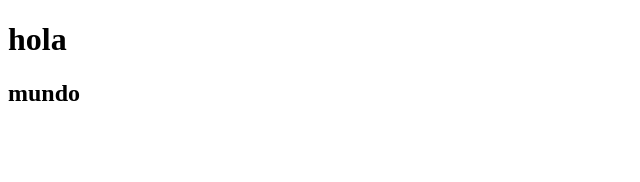
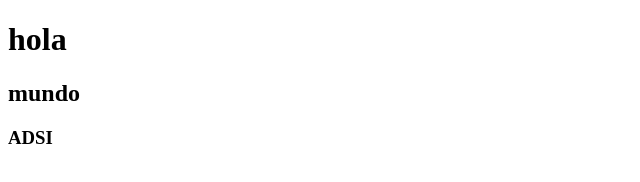
Before and after one commit to diegoSena13/PruebaNumero1, a plain HTML site: page index.html in a window 1280 px wide. Shown: the full height of the page, 0-640 px from the left. Drawn offline with Linux system fonts and the light colour scheme.

Commit message:
tercer cambio dek html

```diff
--- a/index.html
+++ b/index.html
@@ -9,5 +9,6 @@
 <body>
     <h1>hola</h1>
     <h2>mundo</h2>
+    <h3>ADSI</h3>
 </body>
 </html>
```
